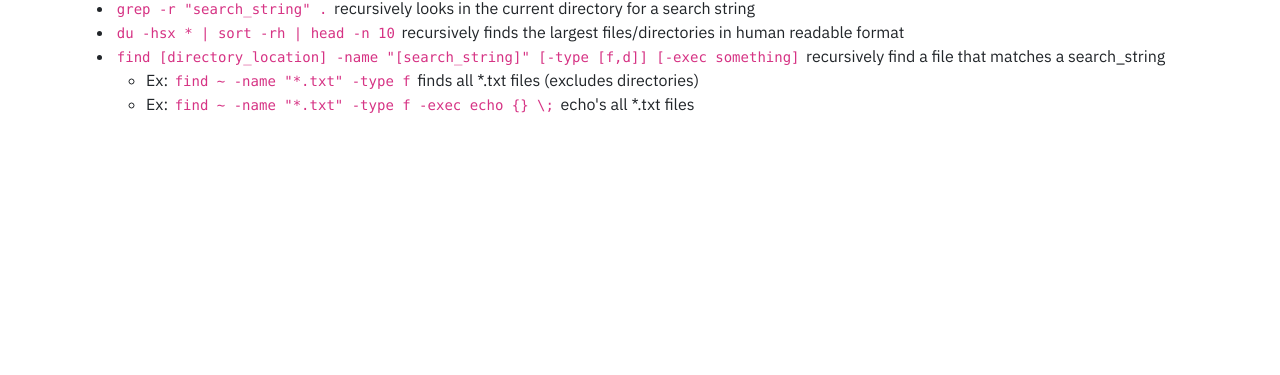
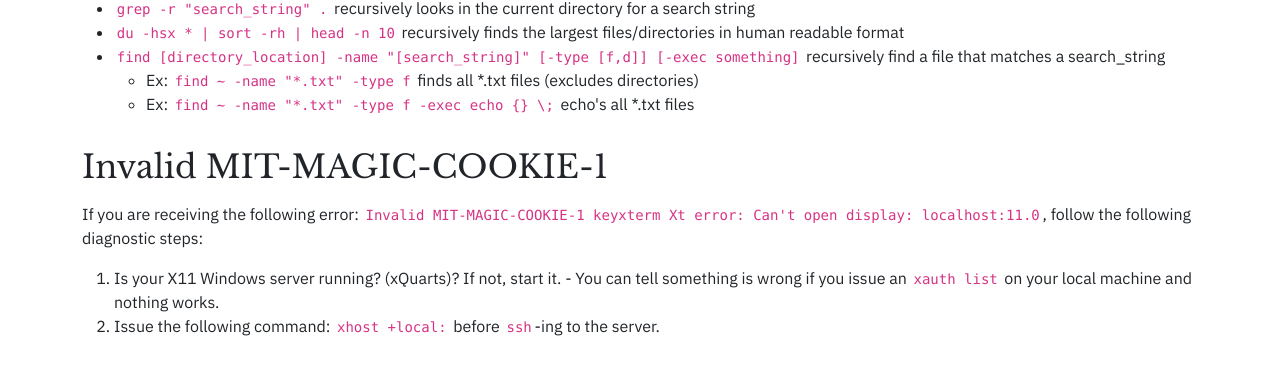
Before and after one commit to pottsga/pottsga.github.io, an Eleventy site: page posts/02-03-2021.cheatsheet.md in a window 1280 px wide. Shown: the part 569-944 px from the top of the page. Before the commit the page ends 800 px from the top, so only its background shows below. Built offline with nearby package versions, Linux system fonts and the light colour scheme; Eleventy itself is replaced by a stand-in of ours; files that its build step writes are made by us from their sources; what eleventy-xml-plugin, html-entities, string-strip-html would draw is missing.

Commit message:
Added a section to the cheatsheet

```diff
--- a/posts/02-03-2021.cheatsheet.md
+++ b/posts/02-03-2021.cheatsheet.md
@@ -19,3 +19,10 @@ A few useful commands that I don't want to forget.
 - `find [directory_location] -name "[search_string]" [-type [f,d]] [-exec something]` recursively find a file that matches a search_string
   - Ex: `find ~ -name "*.txt" -type f` finds all *.txt files (excludes directories)
   - Ex: `find ~ -name "*.txt" -type f -exec echo {} \;` echo's all *.txt files
+
+## Invalid MIT-MAGIC-COOKIE-1
+
+If you are receiving the following error: `Invalid MIT-MAGIC-COOKIE-1 keyxterm Xt error: Can't open display: localhost:11.0`, follow the following diagnostic steps:
+  1. Is your X11 Windows server running? (xQuarts)? If not, start it.
+    - You can tell something is wrong if you issue an `xauth list` on your local machine and nothing works.
+  2. Issue the following command: `xhost +local:` before `ssh`-ing to the server.
```
